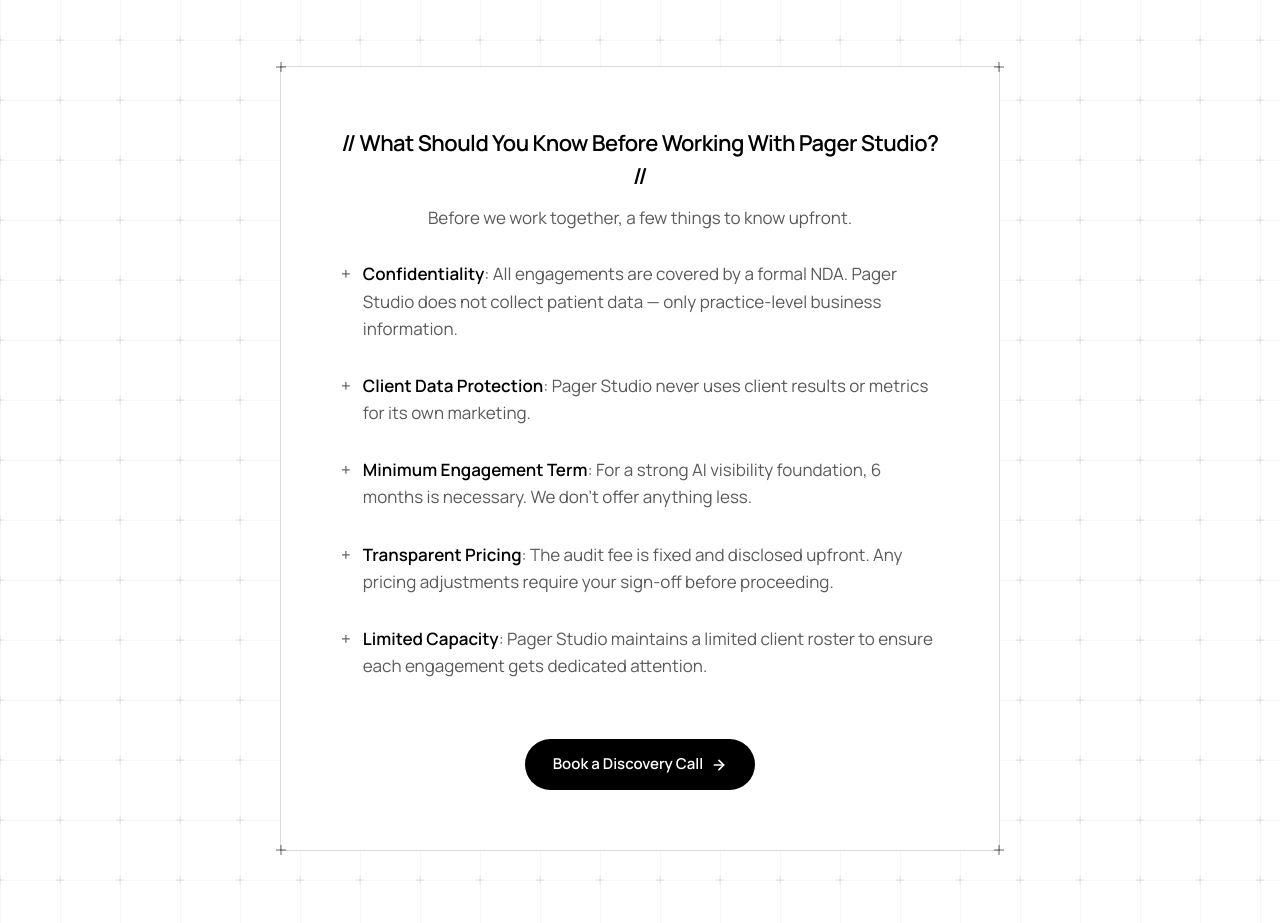
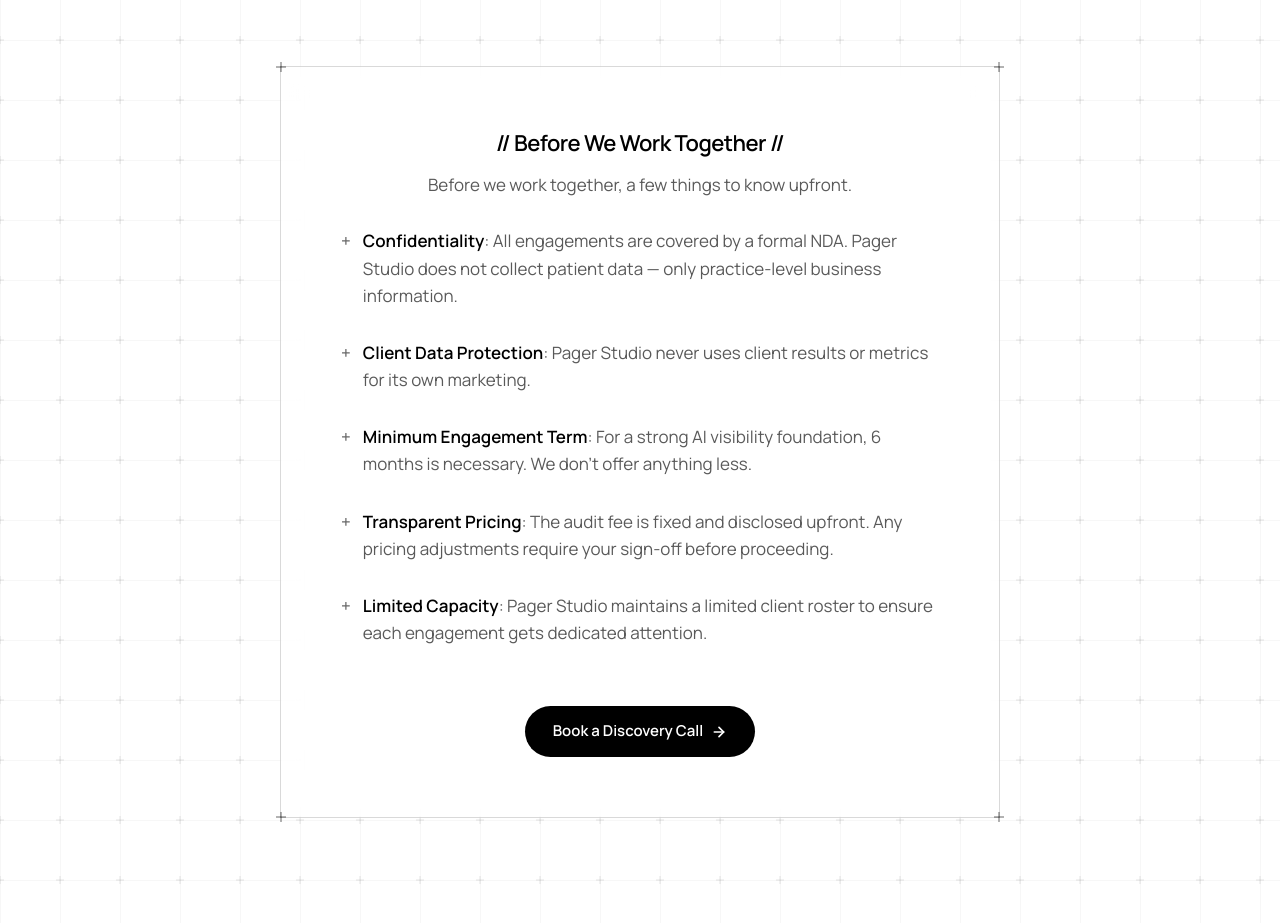
Before and after one commit to pagerstudio/pagerstudio, a Next.js app: page / in a window 1280 px wide. Shown: the part 1700-2623 px from the top of the page. Built offline with nearby package versions, Linux system fonts and the light colour scheme.

Commit message:
shorten must-read section title

```diff
--- a/src/app/page.tsx
+++ b/src/app/page.tsx
@@ -123,7 +123,7 @@
       <section className="px-[20px] md:px-[30px] pt-[60px] md:pt-[120px] pb-[90px] md:pb-[180px]">
         <GlassCard className="mx-auto max-w-[720px] mt-[20px] md:mt-[30px] px-[30px] md:px-[60px] py-[30px] md:py-[60px]">
           <div className="text-center mb-[20px] md:mb-[30px]">
-            <h2 className="text-title-1 font-semibold tracking-tight">{"// What Should You Know Before Working With Pager Studio? //"}</h2>
+            <h2 className="text-title-1 font-semibold tracking-tight">{"// Before We Work Together //"}</h2>
             <p className="mt-2 md:mt-3 text-body text-text-secondary">
               Before we work together, a few things to know upfront.
             </p>
```
